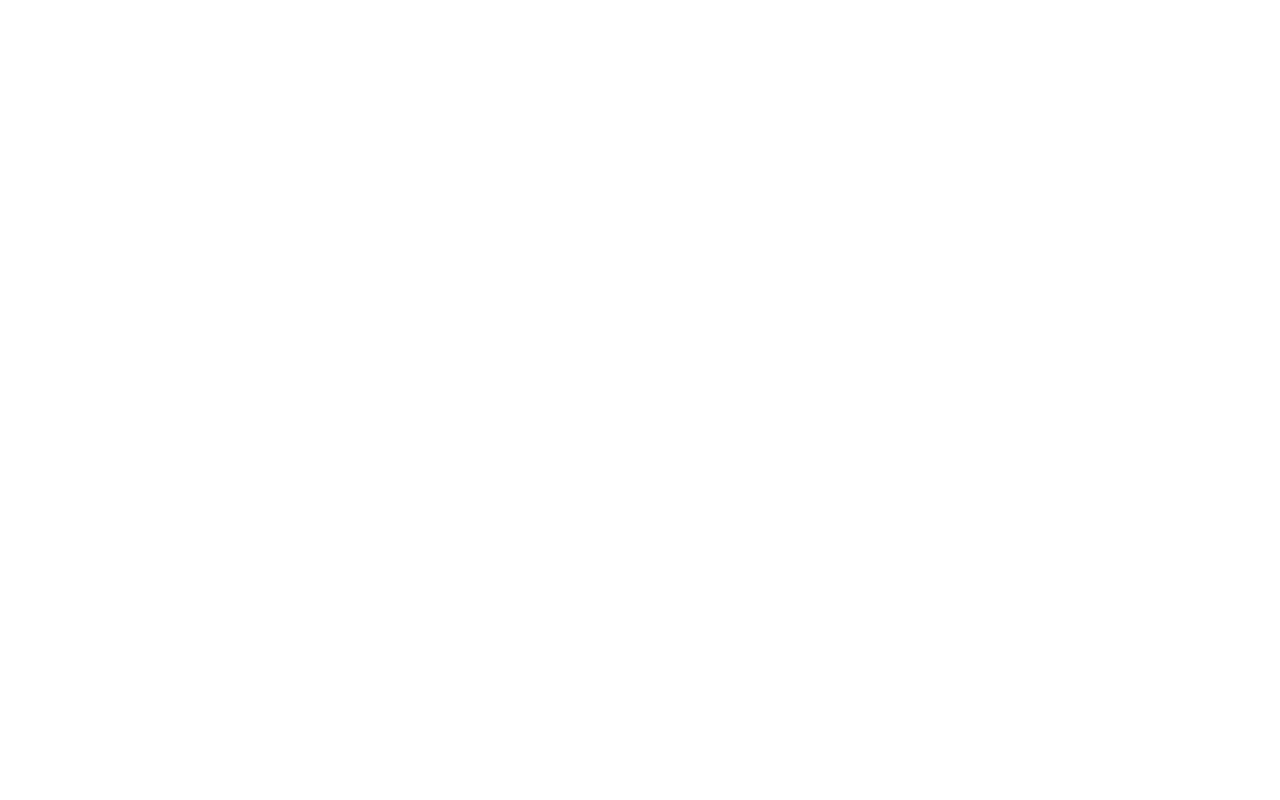
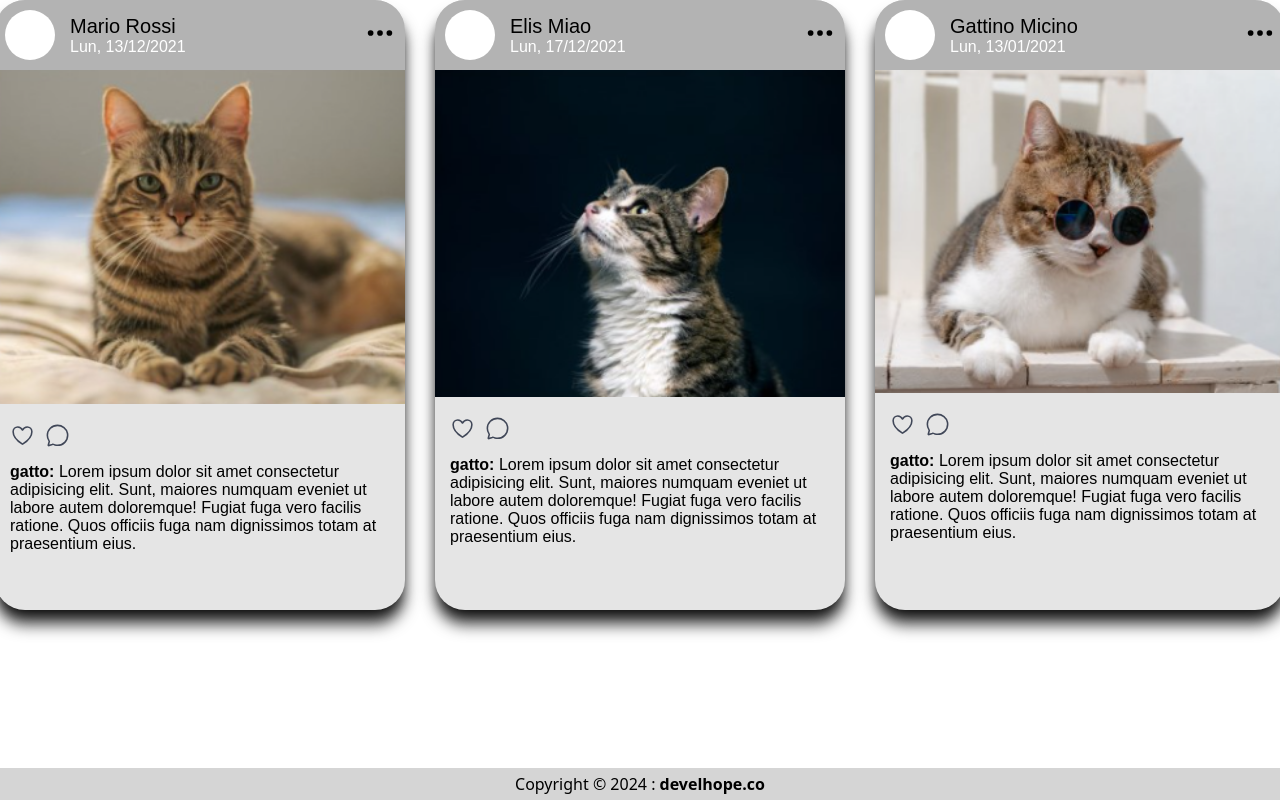
Before and after one commit to bale231/cardresponsive-css-ex, a plain HTML site: page index.html in a window 1280 px wide. Drawn offline with nearby package versions, Linux system fonts and the light colour scheme.

Commit message:
Exercise card responsive completed

```diff
--- a/index.html
+++ b/index.html
@@ -1,12 +1,140 @@
 <!DOCTYPE html>
 <html lang="en">
-<head>
-    <meta charset="UTF-8">
-    <meta http-equiv="X-UA-Compatible" content="IE=edge">
-    <meta name="viewport" content="width=device-width, initial-scale=1.0">
-    <title>Document</title>
-</head>
-<body>
+  <head>
+    <meta charset="UTF-8" />
+    <meta http-equiv="X-UA-Compatible" content="IE=edge" />
+    <meta name="viewport" content="width=device-width, initial-scale=1.0" />
+    <meta name="description" content="card gatti" />
+    <meta name="author" content="Sergio Gagliano, Luigi Balestrucci" />
+    <meta name="keywords" content="gattini,card,post" />
+    <link
+      rel="shortcut icon"
+      href="/assets/fv-develhope.png"
+      type="image/x-icon"
+    />
+    <!-- File CSS -->
+    <link rel="stylesheet" href="style.css" />
+    <!-- Title -->
+    <title>MediaQueries</title>
+  </head>
+  <body>
+    <!-- Container all -->
+    <div class="container">
+      <!-- First Card -->
+      <div class="card one">
+        <header>
+          <div class="user">
+            <div class="circle"></div>
+            <div class="datiUtente">
+              <span id="name">Mario Rossi</span>
+              <span id="data">Lun, 13/12/2021</span>
+            </div>
+          </div>
+          <div>
+            <ion-icon name="ellipsis-horizontal-sharp"></ion-icon>
+          </div>
+        </header>
+        <main>
+          <div>
+            <img src="/assets/img1.png" alt="gatto" />
+          </div>
+        </main>
+        <footer>
+          <div class="icone">
+            <ion-icon name="heart-outline"></ion-icon>
+            <ion-icon name="chatbubble-outline"></ion-icon>
+          </div>
+          <div class="footerText">
+            <p>
+              <strong>gatto: </strong>Lorem ipsum dolor sit amet consectetur
+              adipisicing elit. Sunt, maiores numquam eveniet ut labore autem
+              doloremque! Fugiat fuga vero facilis ratione. Quos officiis fuga
+              nam dignissimos totam at praesentium eius.
+            </p>
+          </div>
+        </footer>
+      </div>
+      <!-- Second Card -->
+      <div class="card two">
+        <header>
+          <div class="user">
+            <div class="circle"></div>
+            <div class="datiUtente">
+              <span id="name">Elis Miao</span>
+              <span id="data">Lun, 17/12/2021</span>
+            </div>
+          </div>
+          <div>
+            <ion-icon name="ellipsis-horizontal-sharp"></ion-icon>
+          </div>
+        </header>
+        <main>
+          <div>
+            <img src="/assets/Img2.png" alt="gatto" />
+          </div>
+        </main>
+        <footer>
+          <div class="icone">
+            <ion-icon name="heart-outline"></ion-icon>
+            <ion-icon name="chatbubble-outline"></ion-icon>
+          </div>
+          <div class="footerText">
+            <p>
+              <strong>gatto: </strong>Lorem ipsum dolor sit amet consectetur
+              adipisicing elit. Sunt, maiores numquam eveniet ut labore autem
+              doloremque! Fugiat fuga vero facilis ratione. Quos officiis fuga
+              nam dignissimos totam at praesentium eius.
+            </p>
+          </div>
+        </footer>
+      </div>
+      <!-- Third Card -->
+      <div class="card three">
+        <header>
+          <div class="user">
+            <div class="circle"></div>
+            <div class="datiUtente">
+              <span id="name">Gattino Micino</span>
+              <span id="data">Lun, 13/01/2021</span>
+            </div>
+          </div>
+          <div>
+            <ion-icon name="ellipsis-horizontal-sharp"></ion-icon>
+          </div>
+        </header>
+        <main>
+          <div>
+            <img src="/assets/Img3.png" alt="gatto" />
+          </div>
+        </main>
+        <footer>
+          <div class="icone">
+            <ion-icon name="heart-outline"></ion-icon>
+            <ion-icon name="chatbubble-outline"></ion-icon>
+          </div>
+          <div class="footerText">
+            <p>
+              <strong>gatto: </strong>Lorem ipsum dolor sit amet consectetur
+              adipisicing elit. Sunt, maiores numquam eveniet ut labore autem
+              doloremque! Fugiat fuga vero facilis ratione. Quos officiis fuga
+              nam dignissimos totam at praesentium eius.
+            </p>
+          </div>
+        </footer>
+      </div>
+    </div>
+    <!-- Footer Page -->
+    <div class="footer-page"></div>
 
-</body>
+    <!-- File JS -->
+    <script
+      type="module"
+      src="https://unpkg.com/ionicons@7.1.0/dist/ionicons/ionicons.esm.js"
+    ></script>
+    <script
+      nomodule
+      src="https://unpkg.com/ionicons@7.1.0/dist/ionicons/ionicons.js"
+    ></script>
+    <script src="script.js"></script>
+  </body>
 </html>
--- /dev/null
+++ b/script.js
@@ -0,0 +1,8 @@
+//Select element in HTML:
+let footerPage = document.querySelector('.footer-page');
+
+//Var on date copiryght
+let date = new Date();
+let year = date.getFullYear();
+
+footerPage.innerHTML = `<span>Copyright © ${year} : <a href="https://www.develhope.co/it/sign-up/"><strong>develhope.co</strong></a></span>`;
--- a/style.css
+++ b/style.css
@@ -0,0 +1,209 @@
+/* ! Reset */
+body,
+html {
+  font-family: "Intro", Arial, Helvetica, sans-serif;
+  font-size: 16px;
+  box-sizing: border-box;
+  margin: 0;
+  padding: 0;
+}
+*,
+*:before,
+*:after {
+  box-sizing: border-box;
+}
+h1,
+h2,
+h3,
+h4,
+h5,
+h6,
+p,
+ol,
+ul {
+  margin: 0 0 1rem 0;
+  padding: 0;
+}
+ol,
+ul {
+  list-style-type: none;
+}
+img {
+  height: auto;
+}
+h1 {
+  font-size: 4rem;
+}
+h2 {
+  font-size: 3rem;
+}
+h3 {
+  font-size: 2rem;
+}
+h4 {
+  font-size: 1rem;
+}
+h5 {
+  font-size: 0.8rem;
+}
+h6 {
+  font-size: 0.6rem;
+}
+a {
+  text-decoration: none;
+}
+
+/************ CONTAINER **************/
+.container {
+  width: 100vw;
+  height: 100%;
+  display: flex;
+  flex-wrap: wrap;
+  justify-content: center;
+  align-items: center;
+  gap: 30px;
+}
+
+.card {
+  background-color: #e5e5e5;
+  width: 410px;
+  height: 610px;
+  overflow: hidden;
+  border-radius: 30px;
+  -webkit-box-shadow: 0px 10px 13px -7px #000000,
+    5px 5px 15px 5px rgba(0, 0, 0, 0.691);
+  box-shadow: 0px 10px 13px -7px #000000, 0px 15px 15px 0px rgba(0, 0, 0, 0.691);
+}
+
+header {
+  width: 100%;
+  background-color: #b3b3b3;
+  display: flex;
+  justify-content: space-between;
+  align-items: center;
+  padding: 10px;
+}
+
+main {
+  overflow: hidden;
+  transition: 0.5s;
+}
+
+.user {
+  display: flex;
+  align-items: center;
+  gap: 15px;
+}
+
+ion-icon {
+  font-size: 30px;
+}
+
+.circle {
+  width: 50px;
+  height: 50px;
+  border-radius: 50%;
+  background-color: white;
+}
+
+#name {
+  display: block;
+  font-size: 20px;
+}
+
+#data {
+  color: white;
+}
+
+img {
+  width: 100%;
+  transition: 0.5s;
+}
+
+img:hover {
+  transform: scale(1.5);
+  transition: 0.5s;
+}
+
+.icone {
+  display: flex;
+  gap: 10px;
+  padding: 15px;
+}
+
+.icone ion-icon {
+  font-size: 25px;
+  color: #404758;
+}
+
+.footerText {
+  padding: 15px;
+  padding-top: 0;
+}
+
+/* Tablet */
+@media screen and (max-width: 768px) {
+  .container {
+    display: grid;
+    grid-template-columns: 1fr 1fr;
+  }
+  .card {
+    width: 350px;
+    height: auto;
+    margin: auto;
+  }
+}
+
+/* Mobile */
+@media screen and (max-width: 375px) {
+  .container {
+    display: grid;
+    grid-auto-columns: 1fr;
+  }
+
+  .card {
+    grid-column: 1;
+    height: 550px;
+    width: 300px;
+    margin: 15px;
+  }
+
+  .one {
+    margin-top: 5px;
+  }
+}
+
+/* Desktop */
+@media screen and (min-width: 768px) {
+  .container {
+    display: grid;
+    grid-template-rows: 1fr;
+  }
+
+  .card {
+    grid-row: 1;
+  }
+}
+
+/******* MODIFICHE AL FOOTER DELLA PAGINA ********/
+.footer-page {
+  position: absolute;
+  bottom: 0;
+  width: 100%;
+  background-color: rgba(128, 128, 128, 0.333);
+  text-align: center;
+  padding: 5px;
+  font-family: system-ui, -apple-system, BlinkMacSystemFont, Segoe UI, Roboto,
+    Oxygen, Ubuntu, Cantarell, Open Sans, Helvetica Neue, sans-serif;
+  font-size: medium;
+}
+
+.footer-page a {
+  color: black;
+  transition: 0.5s;
+}
+
+.footer-page a:hover {
+  color: #2d3582;
+  transition: 0.5s;
+}
```
Also changed, not shown: assets/Img2.png (added), assets/Img3.png (added), assets/fv-develhope.png (added), assets/img1.png (added), 1 other file.
